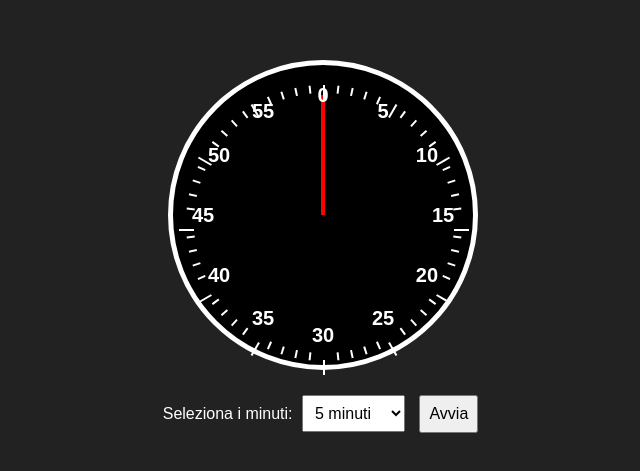
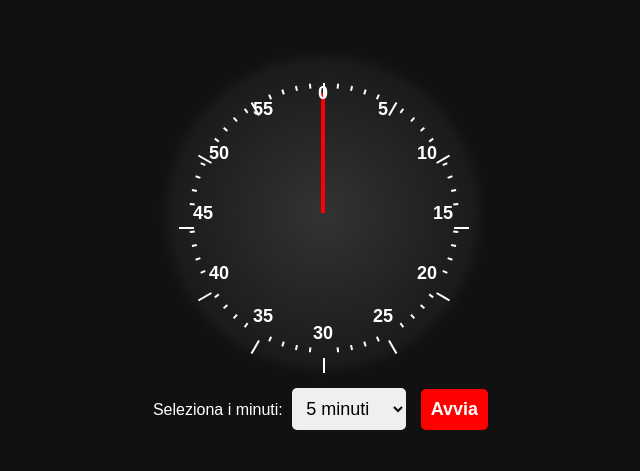
Before and after one commit to Angelo1234565/TIMER, a plain HTML site: page index.html in a window 1280 px wide. Shown: the part 159-630 px from the top of the page, without its empty margins (317-957 px from the left). Drawn offline with Linux system fonts and the light colour scheme.

Commit message:
Update index.html

```diff
--- a/index.html
+++ b/index.html
@@ -3,7 +3,7 @@
 <head>
     <meta charset="UTF-8">
     <meta name="viewport" content="width=device-width, initial-scale=1.0">
-    <title>Orologio Timer</title>
+    <title>Timer - Free Time Style</title>
     <style>
         body {
             display: flex;
@@ -11,7 +11,7 @@
             align-items: center;
             justify-content: center;
             height: 100vh;
-            background-color: #222;
+            background-color: #111;
             color: white;
             font-family: Arial, sans-serif;
         }
@@ -19,9 +19,9 @@
             position: relative;
             width: 300px;
             height: 300px;
-            border: 5px solid white;
             border-radius: 50%;
-            background-color: black;
+            background: radial-gradient(circle, #333, #111);
+            box-shadow: 0px 0px 20px rgba(255, 255, 255, 0.1);
             display: flex;
             align-items: center;
             justify-content: center;
@@ -37,14 +37,14 @@
             left: 50%;
             width: 4px;
             height: 40%;
-            background-color: red;
+            background: red;
             transform-origin: bottom;
             transform: translateX(-50%) rotate(0deg);
-            transition: transform 0.5s linear;
+            transition: transform 1s linear;
         }
         .clock-number {
             position: absolute;
-            font-size: 20px;
+            font-size: 18px;
             font-weight: bold;
         }
         .clock-tick {
@@ -54,7 +54,7 @@
             background-color: white;
             transform-origin: bottom;
         }
-        .logo {
+        .center-logo {
             position: absolute;
             width: 60px;
             height: 60px;
@@ -63,11 +63,20 @@
         }
         .controls {
             margin-top: 20px;
+            text-align: center;
         }
         select, button {
-            font-size: 16px;
-            padding: 8px;
+            font-size: 18px;
+            padding: 10px;
             margin: 5px;
+            border-radius: 5px;
+            border: none;
+            cursor: pointer;
+        }
+        button {
+            background: red;
+            color: white;
+            font-weight: bold;
         }
     </style>
 </head>
@@ -75,7 +84,7 @@
 
     <div class="clock-container">
         <div class="clock-face">
-            <div class="logo"></div>
+            <div class="center-logo"></div>
             <div class="hand" id="hand"></div>
         </div>
     </div>
@@ -122,7 +131,7 @@
                 tick.style.transform = `rotate(${i * 6}deg) translateY(-130px)`;
                 tick.style.left = "50%";
                 tick.style.top = "50%";
-                tick.style.height = (i % 5 === 0) ? "15px" : "8px";
+                tick.style.height = (i % 5 === 0) ? "15px" : "5px";
                 clockFace.appendChild(tick);
             }
         }
```
